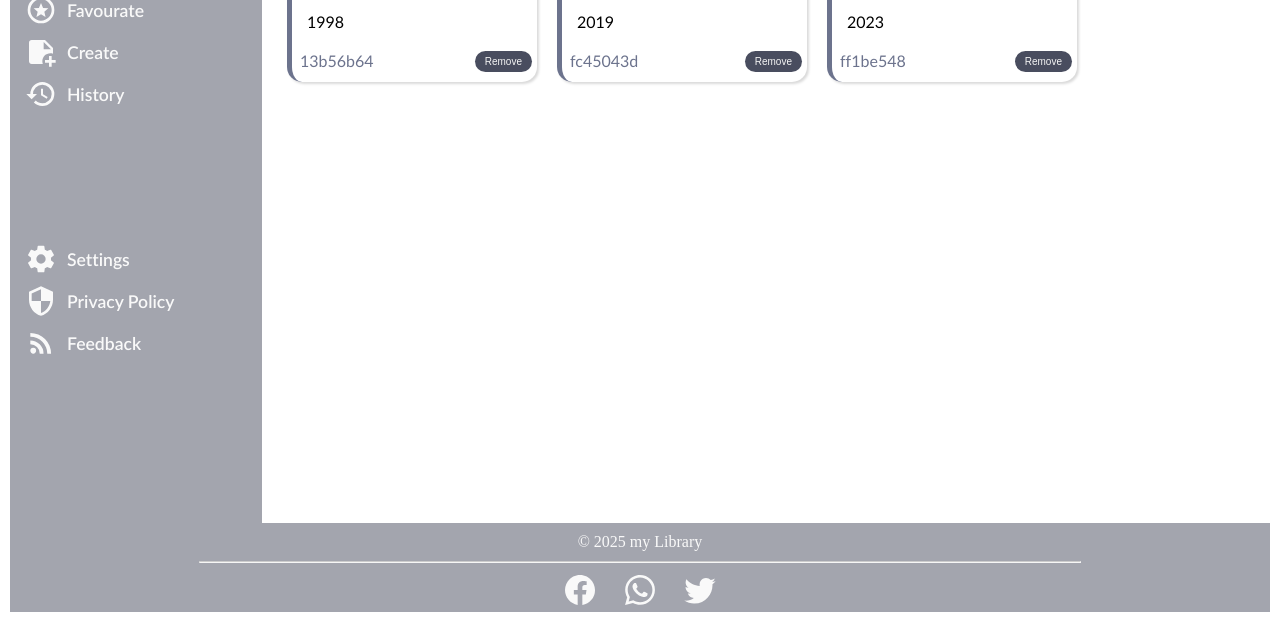
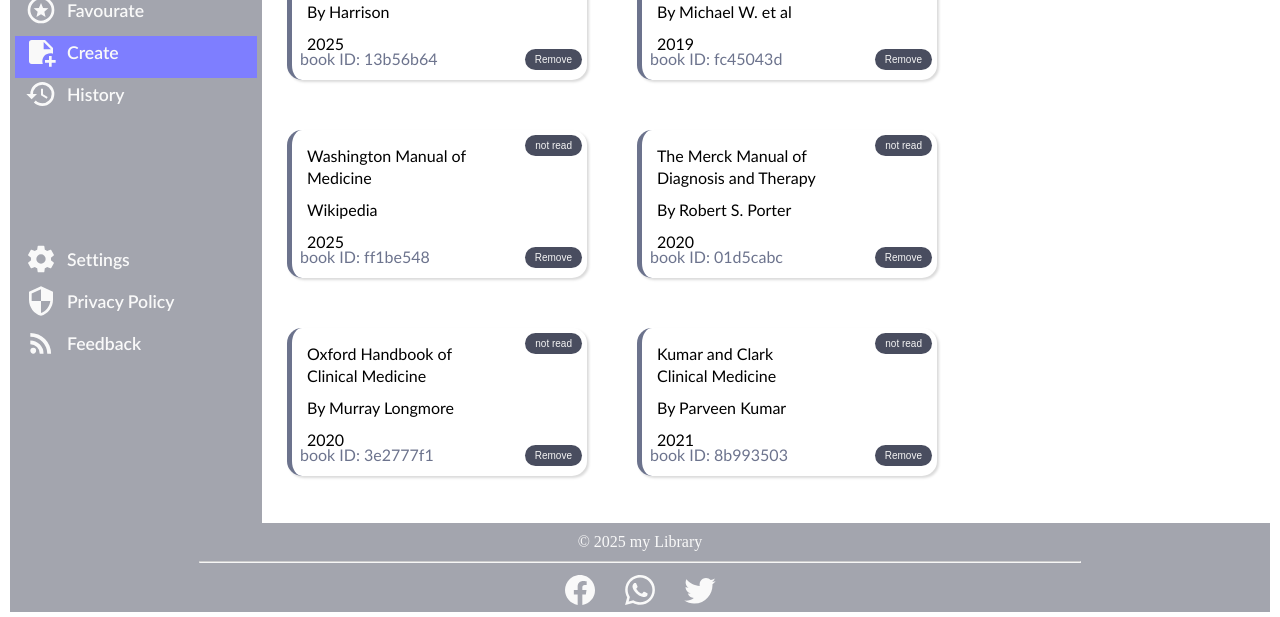
Before and after one commit to Dxaks/myLibrary, a plain HTML site: page index.html in a window 1280 px wide. Shown: the part 183-800 px from the top of the page. Drawn offline with Linux system fonts and the light colour scheme.

Commit message:
create a func prototype for the Book constructor. attach read status object inside the func. create DOM Button that toogle each book read status to be true or false.

```diff
--- a/index.html
+++ b/index.html
@@ -58,7 +58,7 @@
                     </svg>
                     <p class="menu">Favourate</p>
                 </div>
-                <div class="create">
+                <div class="create" style="background-color: blue;">
                     <svg xmlns="http://www.w3.org/2000/svg" viewBox="0 0 24 24">
                         <title>note-plus</title>
                         <path d="M19 13C19.7 13 20.37 13.13 21 13.35V9L15 3H5C3.89 3 3 3.89 3 5V19C3 20.11 3.9 21 5 21H13.35C13.13 20.37 13 19.7 13 19C13 15.69 15.69 13 19 13M14 4.5L19.5 10H14V4.5M23 18V20H20V23H18V20H15V18H18V15H20V18H23Z" />
--- a/scripts/logic.js
+++ b/scripts/logic.js
@@ -13,12 +13,28 @@ function addBookToLibrary(name, author, year) {
    myLibrary.push(myBook)
 }
 
-addBookToLibrary('Anatomy', 'By Fisher', 1998)
-addBookToLibrary('Physiology', 'By Usher', 2019)
-addBookToLibrary('Physics', 'By Michael', 2023)
+addBookToLibrary('Principles of internal medicine', 'By Harrison', 2025)
+addBookToLibrary('Current Medical Diagnosis', 'By Michael W. et al', 2019)
+addBookToLibrary('Washington Manual of Medicine', 'Wikipedia', 2025)
+addBookToLibrary('The Merck Manual of Diagnosis and Therapy', 'By Robert S. Porter', 2020)
+addBookToLibrary('Oxford Handbook of Clinical Medicine', 'By Murray Longmore', 2020)
+addBookToLibrary('Kumar and Clark Clinical Medicine', 'By Parveen Kumar', 2021)
+addBookToLibrary('Clinical Microbiology Made Ridiculously Simple', 'By Mark Gladwin', 2019)
+addBookToLibrary('Pathophysiology of Disease: An Introduction to Clinical Medicine', 'By Gary D. Hammer', 2020)
+addBookToLibrary('The Only EKG Book Youll Ever Need', 'By Malcolm S. Thaler', 2018)
+addBookToLibrary('Rapid Interpretation of EKGs', 'By Dale Dubin', 2018)
+addBookToLibrary('Tintinallis Emergency Medicine: A Comprehensive Study Guide', 'By Judith E. Tintinalli', 2020)
+addBookToLibrary('Robbins Basic Pathology', 'By Kumar, Abbas, Aster', 2018)
+addBookToLibrary('Robbins and Cotran Pathologic Basis of Disease', 'By Vinay Kumar', 2019)
+addBookToLibrary('Gray Anatomy for Students', 'By Richard L. Drake', 2020)
+addBookToLibrary('Netters Anatomy Flash Cards', 'By John T. Hansen', 2018)
+addBookToLibrary('Clinical Anatomy by Regions', 'By Richard S. Snell', 2018)
+addBookToLibrary('Anatomy & Physiology For Dummies', 'By Maggie Norris', 2019)
+addBookToLibrary('Guyton and Hall Textbook of Medical Physiology', 'By John E. Hall', 2020)
+addBookToLibrary('Medical Physiology: A Systems Approach', 'By Hershel Raff', 2021)
+addBookToLibrary('Human Physiology: From Cells to Systems', 'By Lauralee Sherwood', 2018)
 
 const myBooksCard = document.querySelector('main')
-
 function displayBooks(books) {
 
     return books.forEach(book => {
@@ -49,14 +65,23 @@ function displayBooks(books) {
             deleteBtn.textContent = 'Remove';
             bookCard.appendChild(deleteBtn);
 
+        let readBtn = document.createElement('button');
+            readBtn.classList.add('readBtn');
+            readBtn.textContent = 'not read'
+            bookCard.appendChild(readBtn)
+
     deleteBtn.addEventListener('click', (e) => {
         deleteCard(e, myLibrary)
     });
 
+    readBtn.addEventListener('click', (e) => {
+        book.readStatus(e);
+    })
+
             bookName.textContent = book.name;
             author.textContent = book.author;
             year.textContent = book.year;
-            bookId.textContent = book.id;
+            bookId.textContent = `book ID: ${book.id}`;
 
         myBooksCard.appendChild(bookCard);
     });
@@ -114,3 +139,16 @@ function deleteCard(event, array) {
     }
    item.remove();
 }
+
+Book.prototype.readStatus = function(event) {
+
+    if (event.target.classList.toggle('read')) {
+        event.target.textContent = 'read';
+        event.target.style.backgroundColor = 'blue';
+        this.isRead = true;
+    } else {
+        event.target.textContent = 'not read'
+        event.target.style.backgroundColor = '';
+        this.isRead = false;
+    }
+}
--- a/style.css
+++ b/style.css
@@ -266,15 +266,15 @@ form button {
 /* main start */
 main {
     display: grid;
-    grid-template-columns: repeat(auto-fit, minmax(150px, 250px));
-    gap: 20px;
+    grid-template-columns: repeat(auto-fit, minmax(200px, 300px));
+    gap: 50px;
     padding: 15px 15px 15px 25px;
     align-content: start;
 }
 
 main .card {
     position: relative;
-    height: 150px;
+    height: auto;
     border-radius: 15px;
     border-left: 5px solid var(--hover-color);
     box-shadow: rgba(0, 0, 0, 0.15) 1.95px 1.95px 2.6px;
@@ -283,6 +283,7 @@ main .card {
 }
 
 main .card p {
+    width: 60%;
     padding-bottom: 10px;
     font-family: var(--main-font);
     font-size: var(--main-content-size);
@@ -295,7 +296,7 @@ main .card .book_id {
     color: var(--hover-color);
 }
 
-.card button {
+.card .delete_btn {
     position: absolute;
     bottom: 0;
     right: 0;
@@ -309,8 +310,22 @@ main .card .book_id {
     font-size: x-small;
 }
 
-.card button:hover {
-    background-color: var(--hover-color);
+.card .readBtn {
+    position: absolute;
+    top: 0;
+    right: 0;
+    cursor: pointer;
+    margin: 5px 5px 0px 0;
+    color: whitesmoke;
+    background-color: var(--nav-color);
+    border: none;
+    border-radius: 15px;
+    padding: 5px 10px;
+    font-size: x-small;
+}
+
+.card button {
+    max-width: 100px;
 }
 /* main end */
 
```
